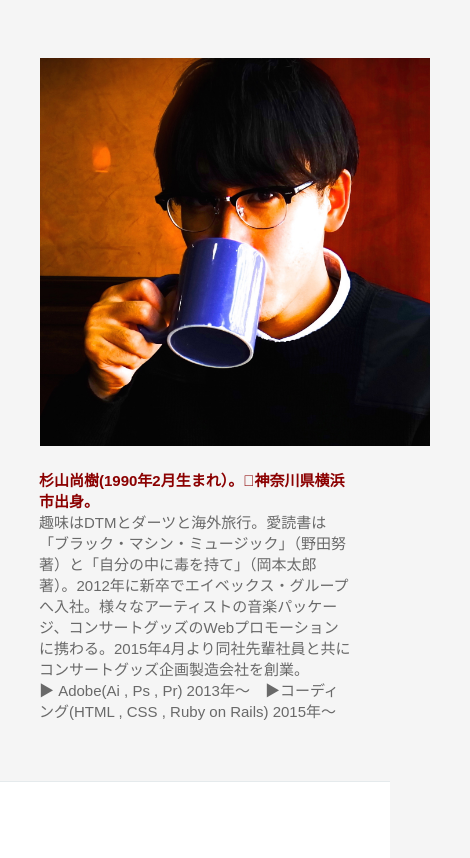
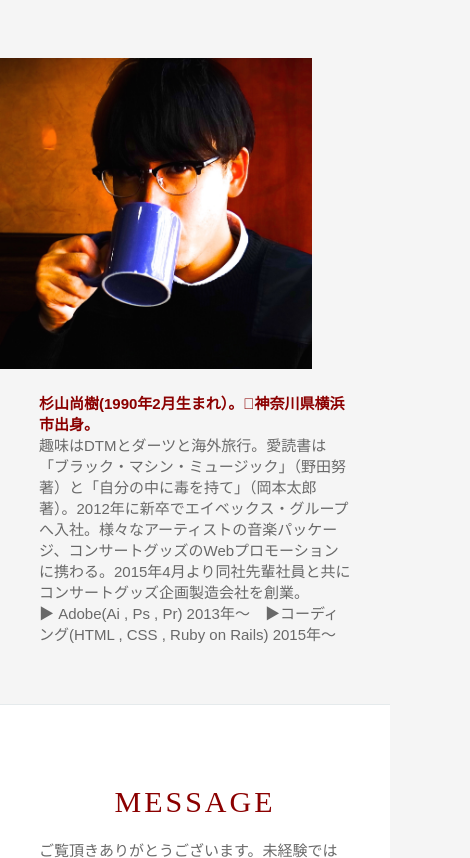
Before and after one commit to Naoki01367/naoki01367.github.io, a plain HTML site: page index.html in a window 390 px wide. Shown: the part 846-1704 px from the top of the page, 470 px wide, since content can reach past the window. Drawn offline with nearby package versions, Linux system fonts and the light colour scheme.

Commit message:
update css17

```diff
--- a/index.css
+++ b/index.css
@@ -243,9 +243,9 @@ html,body{
 
 @media screen and ( max-width:700px ){
   .article > img{
-    width:100%;
-    margin:0 auto;
-    padding:0 40px 20px 40px;
+    width:80%;
+    margin:0 auto 20px auto;
+    padding:0;
     float:none;
   }
 }
```
